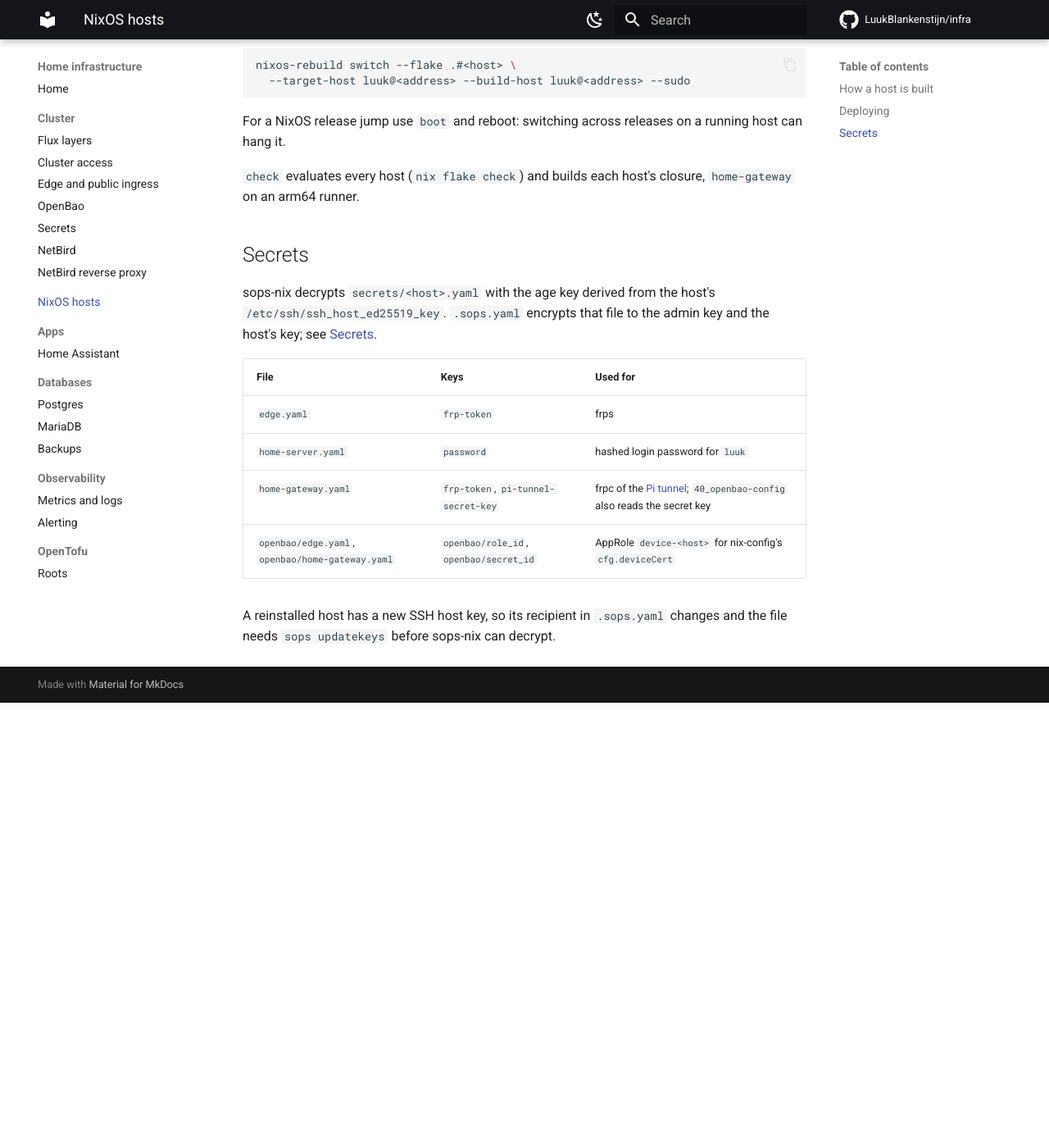
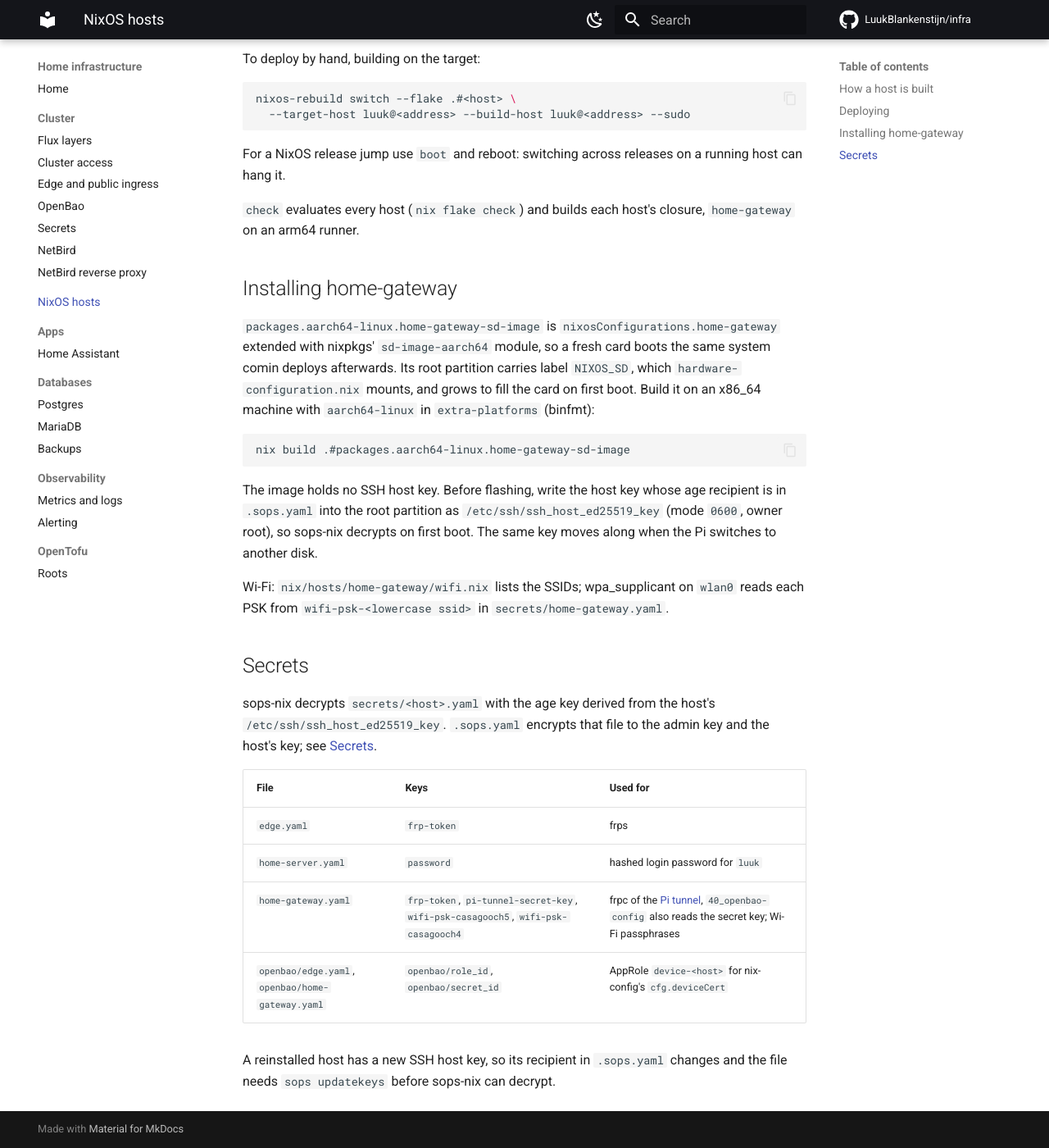
Before and after one commit to LuukBlankenstijn/infra, an MkDocs documentation site: the page built from docs/hosts.md, in a window 1280 px wide and 1400 px high, scrolled down 1282 px. Shown: the whole window at 82% size. Built offline with MkDocs 1.6.1 and Material for MkDocs 9.7.7, drawn with Linux system fonts in a browser that asks for light colours; comment, search, counter and statistics services are not loaded; before the commit the page ends 2139 px from its top, so only the background shows below that; some of the changed text lies outside the part shown.

Commit message:
feat(home-gateway): Wi-Fi, SD image output and host key recipient

````diff
--- a/docs/hosts.md
+++ b/docs/hosts.md
@@ -8,7 +8,7 @@ which also defines the laptops.
 | --- | --- | --- | --- |
 | `edge` | `x86_64-linux` | `49.12.197.36` | public ingress, see [Edge](cluster/edge.md) |
 | `home-server` | `x86_64-linux` | `192.168.1.78` | the k3s node |
-| `home-gateway` | `aarch64-linux` | LAN, Raspberry Pi booting from a USB SSD | zigbee2mqtt and the [Pi tunnel](apps/home-assistant.md#the-pi-tunnel) |
+| `home-gateway` | `aarch64-linux` | home Wi-Fi (DHCP), Raspberry Pi 4 booting from an SD card | zigbee2mqtt and the [Pi tunnel](apps/home-assistant.md#the-pi-tunnel) |
 
 ## How a host is built
 
@@ -54,6 +54,28 @@ running host can hang it.
 `check` evaluates every host (`nix flake check`) and builds each host's closure,
 `home-gateway` on an arm64 runner.
 
+## Installing home-gateway
+
+`packages.aarch64-linux.home-gateway-sd-image` is
+`nixosConfigurations.home-gateway` extended with nixpkgs' `sd-image-aarch64`
+module, so a fresh card boots the same system comin deploys afterwards. Its
+root partition carries label `NIXOS_SD`, which `hardware-configuration.nix`
+mounts, and grows to fill the card on first boot. Build it on an x86_64 machine
+with `aarch64-linux` in `extra-platforms` (binfmt):
+
+```sh
+nix build .#packages.aarch64-linux.home-gateway-sd-image
+```
+
+The image holds no SSH host key. Before flashing, write the host key whose age
+recipient is in `.sops.yaml` into the root partition as
+`/etc/ssh/ssh_host_ed25519_key` (mode `0600`, owner root), so sops-nix decrypts
+on first boot. The same key moves along when the Pi switches to another disk.
+
+Wi-Fi: `nix/hosts/home-gateway/wifi.nix` lists the SSIDs; wpa_supplicant on
+`wlan0` reads each PSK from `wifi-psk-<lowercase ssid>` in
+`secrets/home-gateway.yaml`.
+
 ## Secrets
 
 sops-nix decrypts `secrets/<host>.yaml` with the age key derived from the host's
@@ -64,7 +86,7 @@ key and the host's key; see [Secrets](cluster/secrets.md#sops).
 | --- | --- | --- |
 | `edge.yaml` | `frp-token` | frps |
 | `home-server.yaml` | `password` | hashed login password for `luuk` |
-| `home-gateway.yaml` | `frp-token`, `pi-tunnel-secret-key` | frpc of the [Pi tunnel](apps/home-assistant.md#the-pi-tunnel); `40_openbao-config` also reads the secret key |
+| `home-gateway.yaml` | `frp-token`, `pi-tunnel-secret-key`, `wifi-psk-casagooch5`, `wifi-psk-casagooch4` | frpc of the [Pi tunnel](apps/home-assistant.md#the-pi-tunnel), `40_openbao-config` also reads the secret key; Wi-Fi passphrases |
 | `openbao/edge.yaml`, `openbao/home-gateway.yaml` | `openbao/role_id`, `openbao/secret_id` | AppRole `device-<host>` for nix-config's `cfg.deviceCert` |
 
 A reinstalled host has a new SSH host key, so its recipient in `.sops.yaml`
````
Also changed, not shown: .sops.yaml (+11 -0 lines), docs/cluster/secrets.md (+5 -2 lines), docs/databases/backups.md (+3 -1 lines), 5 other files.
